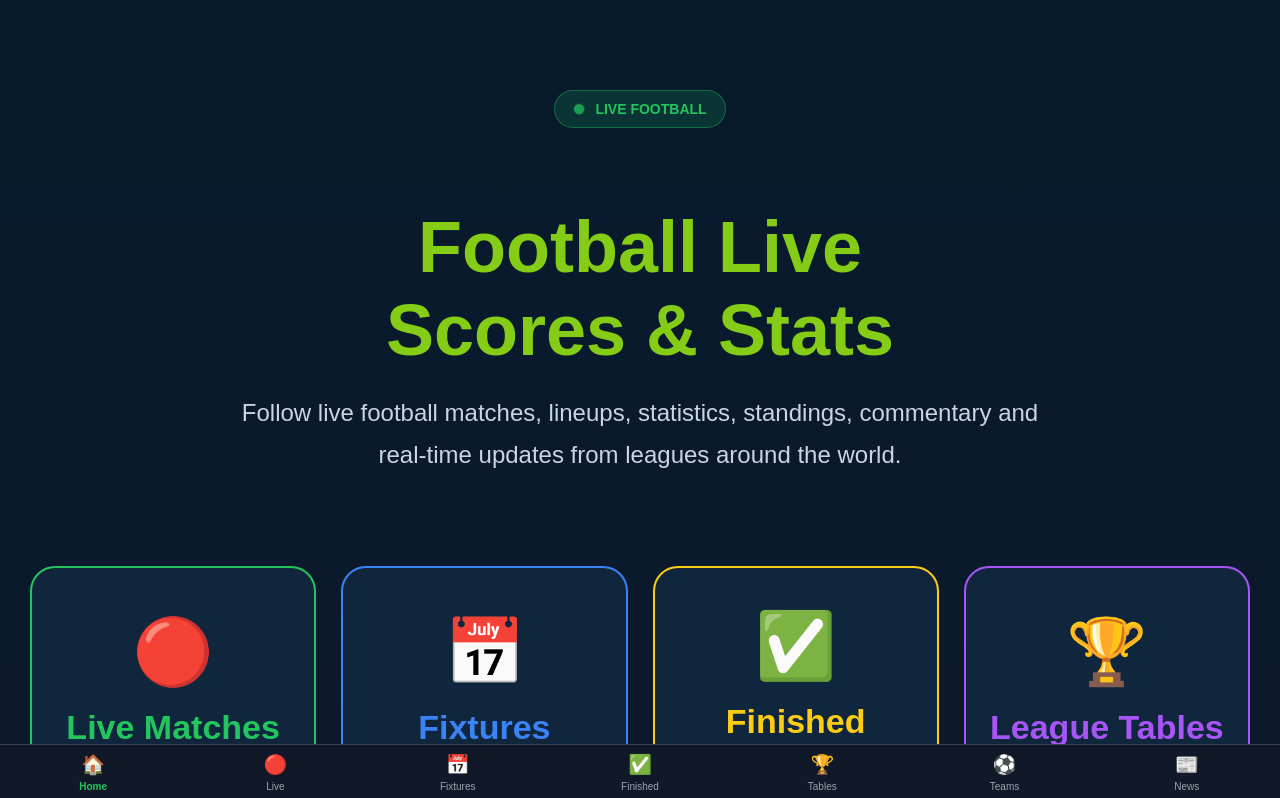
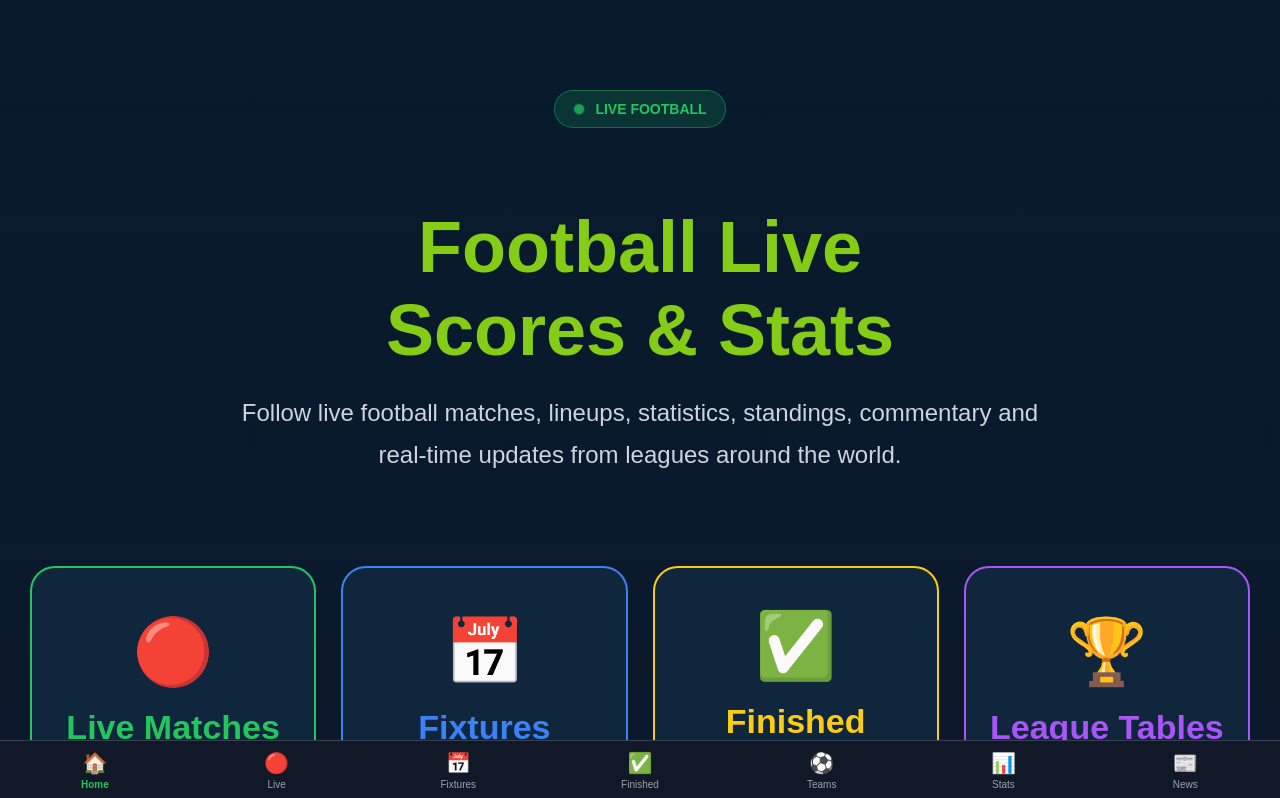
Before and after one commit to amankwanorbenard2-netizen/sports-live, a Next.js app: page / in a window 1280 px wide. Shown: the top 798 px of the page. Built offline with nearby package versions, Linux system fonts and the light colour scheme.

Commit message:
Update homepage and bottom navigation

```diff
--- a/app/page.js
+++ b/app/page.js
@@ -1,3 +1,4 @@
+
 "use client";
 
 import Link from "next/link";
@@ -39,6 +40,12 @@ export default function HomePage() {
       link: "/teams",
       color: "#06d6a0",
       emoji: "⚽",
+    },
+    {
+      title: "Football Statistics",
+      link: "/stats",
+      color: "#06b6d4",
+      emoji: "📊",
     },
   ];
 
--- a/components/BottomNav.js
+++ b/components/BottomNav.js
@@ -1,3 +1,4 @@
+
 "use client";
 
 import Link from "next/link";
@@ -11,8 +12,8 @@ export default function BottomNav() {
     { name: "Live", link: "/live", icon: "🔴" },
     { name: "Fixtures", link: "/fixtures", icon: "📅" },
     { name: "Finished", link: "/finished", icon: "✅" },
-    { name: "Tables", link: "/standings", icon: "🏆" },
     { name: "Teams", link: "/teams", icon: "⚽" },
+    { name: "Stats", link: "/stats", icon: "📊" },
     { name: "News", link: "/news", icon: "📰" },
   ];
 
@@ -23,16 +24,15 @@ export default function BottomNav() {
         position: "fixed",
         bottom: 0,
         left: 0,
-        width: "100%",
-        boxSizing: "border-box",
+        right: 0,
         background: "#111827",
         borderTop: "1px solid #374151",
         display: "flex",
         justifyContent: "space-around",
         alignItems: "center",
-        padding: "8px 2px calc(8px + env(safe-area-inset-bottom))",
-        zIndex: 999,
-        backdropFilter: "blur(10px)",
+        padding: "10px 4px calc(10px + env(safe-area-inset-bottom))",
+        zIndex: 99999,
+        boxSizing: "border-box",
       }}
     >
       {navItems.map((item) => {
@@ -48,28 +48,18 @@ export default function BottomNav() {
             href={item.link}
             aria-current={active ? "page" : undefined}
             style={{
-              flex: "1 1 0",
+              flex: 1,
               minWidth: 0,
+              textAlign: "center",
               textDecoration: "none",
               color: active ? "#22c55e" : "#9ca3af",
             }}
           >
-            <div
-              style={{
-                display: "flex",
-                flexDirection: "column",
-                alignItems: "center",
-                justifyContent: "center",
-                gap: "3px",
-                fontSize: "10px",
-                fontWeight: active ? "700" : "500",
-                cursor: "pointer",
-              }}
-            >
-              <span style={{ fontSize: "19px", lineHeight: 1.3 }}>
-                {item.icon}
+            <div style={{ display: "flex", flexDirection: "column", alignItems: "center", gap: 4 }}>
+              <span style={{ fontSize: 20 }}>{item.icon}</span>
+              <span style={{ fontSize: 10, fontWeight: active ? 700 : 500 }}>
+                {item.name}
               </span>
-              <span>{item.name}</span>
             </div>
           </Link>
         );
```
